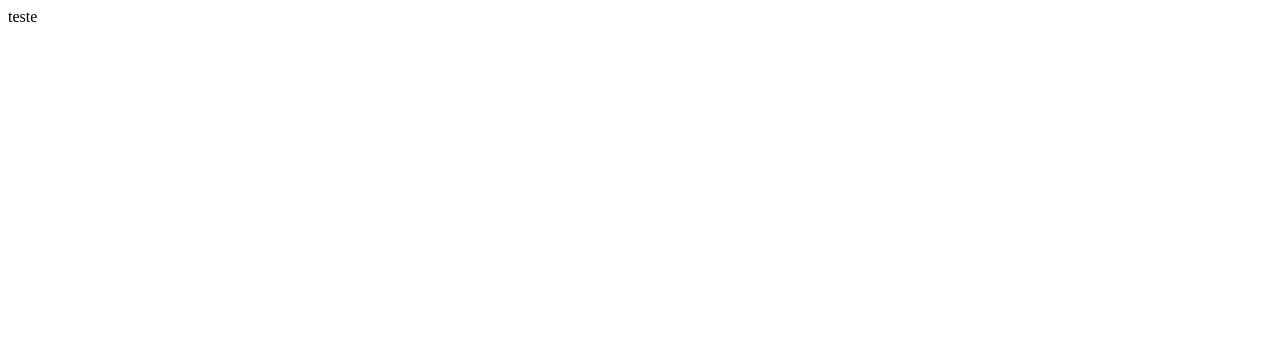
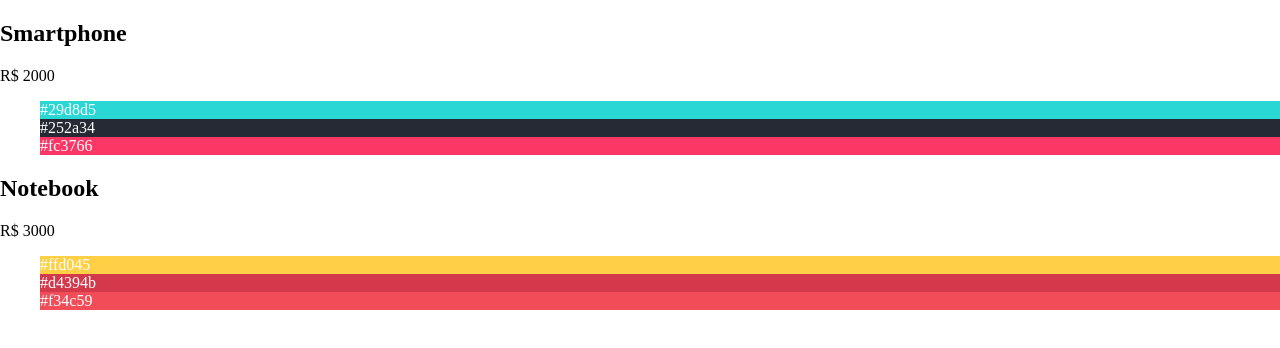
Before and after one commit to Walisson-Vilela/React_project, a React (Vite) app in the folder react-origamid/: page / in a window 1280 px wide. Shown: the top 348 px of the page. Built offline with nearby package versions, Linux system fonts and the light colour scheme.

Commit message:
[FEAT]- CREATION OF NEWS COMPONENTS
CREATION OF NEWS COMPONENTS

```diff
--- a/react-origamid/src/App.css
+++ b/react-origamid/src/App.css
@@ -0,0 +1,4 @@
+body {
+    display: block;
+    margin: 0;
+}
--- a/react-origamid/src/App.tsx
+++ b/react-origamid/src/App.tsx
@@ -1,9 +1,46 @@
 import "./App.css";
+const produtos = [
+  {
+    id: 1,
+    nome: "Smartphone",
+    preco: "R$ 2000",
+    cores: ["#29d8d5", "#252a34", "#fc3766"],
+  },
+  {
+    id: 2,
+    nome: "Notebook",
+    preco: "R$ 3000",
+    cores: ["#ffd045", "#d4394b", "#f34c59"],
+  },
+  {
+    id: 3,
+    nome: "Tablet",
+    preco: "R$ 1500",
+    cores: ["#365069", "#47c1c8", "#f95786"],
+  },
+];
+function App() {
+  const dados = produtos.filter(
+    ({ preco }) => Number(preco.replace("R$", "")) > 1500
+  );
 
-function App() {
-  return <>
-  teste
-  </>;
+  return (
+    <section>
+      <div>
+        {dados.map(({ id, nome, preco, cores }) => (
+          <div key={id}>
+            <h1>{nome}</h1>
+            <p>{preco}</p>
+            <ul>
+              {cores.map((cor) => (
+                <li style={{background: cor, color: '#fff'}} key={cor}>{cor}</li>
+              ))}
+            </ul>
+          </div>
+        ))}
+      </div>
+    </section>
+  );
 }
 
 export default App;
```
Also changed, not shown: react-origamid/src/Footer.jsx (added), react-origamid/src/Header.jsx (added).
